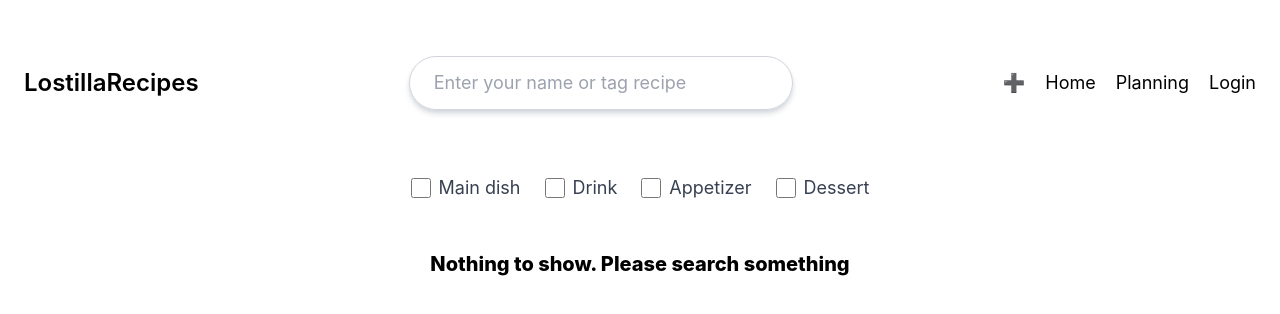
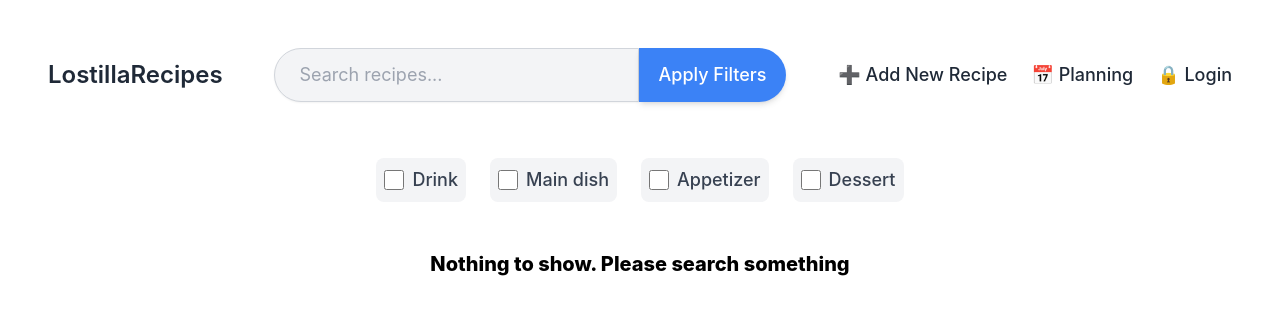
Before and after one commit to JuanjoCervilla/LostillaRecipes-App, a React (Create React App) app in the folder client/: page / in a window 1280 px wide. Shown: the top 314 px of the page. Built offline with nearby package versions, Linux system fonts and the light colour scheme.

Commit message:
checkbox finished

```diff
--- a/client/src/components/navbar/index.jsx
+++ b/client/src/components/navbar/index.jsx
@@ -1,12 +1,17 @@
-import { useContext, useEffect } from "react";
+import { useContext } from "react";
 import { NavLink, useNavigate } from "react-router-dom";
 import { GlobalContext } from "../../context";
 import { useCookies } from "react-cookie";
 
 export default function Navbar() {
-
   // Access context values
-  const { searchParam, setSearchParam, selectedTypes, setSelectedTypes, handleSubmitSearch } = useContext(GlobalContext);
+  const {
+    searchParam,
+    setSearchParam,
+    selectedTypes,
+    setSelectedTypes,
+    handleSubmitSearch,
+  } = useContext(GlobalContext);
 
   const [cookies, setCookies] = useCookies(["access_token"]);
   const navigate = useNavigate();
@@ -33,76 +38,95 @@ export default function Navbar() {
     });
   };
 
-
-
-  // useEffect(() => {
-  //   console.log(selectedTypes)
-  // }, [selectedTypes]); // This will run every time selectedTypes changes
-
   return (
     <div>
     {/* Navbar */}
-      <nav className="flex justify-between items-center py-8 container mx-auto flex-col lg:flex-row gap-5 lg:gap-0">
-        <h2 className="text-2xl font-semibold">
-          <NavLink to={"/"} className="text-black hover:text-gray-700 duration-300">
+    <nav className="flex justify-between items-center py-6 px-6 container mx-auto">
+      {/* Left - Logo */}
+      <h2 className="text-2xl font-semibold text-gray-800">
+        <NavLink to={"/"} className="hover:text-blue-600 transition duration-300">
           LostillaRecipes
         </NavLink>
       </h2>
 
-        {/* Search Bar */}
-        <form onSubmit={handleSubmitSearch}>
+      {/* Center - Search Bar with Apply Filters Button */}
+      <div className="flex items-center gap-3 w-full max-w-lg">
+        <form onSubmit={handleSubmitSearch} className="flex w-full">
           <input
             type="text"
             name="search"
             value={searchParam}
             onChange={(event) => setSearchParam(event.target.value)}
-            placeholder="Enter your name or tag recipe"
-            className="bg-white/80 p-3 px-6 rounded-full outline-none lg:w-96 shadow-md shadow-gray-300 border border-gray-300 transition-all duration-300 ease-in-out transform hover:scale-105 focus:ring-2 focus:ring-blue-400 focus:ring-offset-2 focus:ring-offset-white"
+            placeholder="Search recipes..."
+            className="flex-grow bg-gray-100 p-3 px-6 rounded-l-full outline-none shadow-sm border border-gray-300
+                      transition duration-300 ease-in-out focus:ring-2 focus:ring-blue-400 focus:ring-offset-2"
           />
+          <button
+            type="submit"
+            className="bg-blue-500 text-white px-5 py-3 rounded-r-full font-medium
+                      hover:bg-blue-600 transition duration-300 shadow-md"
+          >
+            Apply Filters
+          </button>
         </form>
+      </div>
 
-        {/* Navbar Links */}
-        <ul className="flex gap-5">
+      {/* Right - Navbar Links */}
+      <ul className="flex gap-6 items-center">
         <li>
-            <NavLink to={"/create-recipe"} className="text-black hover:text-gray-700 duration-300">
-              ➕
+          <NavLink
+            to={"/create-recipe"}
+            className="text-gray-800 font-medium hover:text-blue-600 transition duration-300"
+          >
+            ➕ Add New Recipe
           </NavLink>
         </li>
         <li>
-            <NavLink to={"/"} className="text-black hover:text-gray-700 duration-300">
-              Home
-            </NavLink>
-          </li>
-          <li>
-            <NavLink to={"/planning"} className="text-black hover:text-gray-700 duration-300">
-              Planning
+          <NavLink
+            to={"/planning"}
+            className="text-gray-800 font-medium hover:text-blue-600 transition duration-300"
+          >
+            📅 Planning
           </NavLink>
         </li>
         <li>
           {!cookies.access_token ? (
-              <NavLink to={"/auth"} className="text-black hover:text-gray-700 duration-300">
-                Login
+            <NavLink
+              to={"/auth"}
+              className="text-gray-800 font-medium hover:text-blue-600 transition duration-300"
+            >
+              🔒 Login
             </NavLink>
           ) : (
-              <button onClick={logout}>Logout</button>
+            <button
+              onClick={logout}
+              className="bg-red-500 text-white px-4 py-2 rounded-lg font-medium
+                        hover:bg-red-600 transition duration-300 shadow-sm"
+            >
+              🔓 Logout
+            </button>
           )}
         </li>
       </ul>
     </nav>
 
+
       {/* Food Type Checklist */}
       <div className="w-full py-4 bg-white flex justify-center mt-4">
-        <div className="flex gap-6">
-          {["Main dish", "Drink", "Appetizer", "Dessert"].map((foodType) => (
-            <label key={foodType} className="flex items-center space-x-2">
+        <div className="flex gap-6 items-center justify-center">
+          {["Drink", "Main dish", "Appetizer", "Dessert"].map((foodType) => (
+            <label
+              key={foodType}
+              className="flex items-center space-x-2 p-2 bg-gray-100 rounded-lg hover:bg-gray-200 transition cursor-pointer"
+            >
               <input
                 type="checkbox"
-                value={foodType}
-                checked={selectedTypes.includes(foodType)} // Dynamically check if the type is selected
+                value={foodType.replace(/ /g, "+")}
+                checked={selectedTypes.includes(foodType.replace(/ /g, "+"))}
                 onChange={handleFilterChange}
-                className="h-5 w-5 border-gray-300 rounded focus:ring-2 focus:ring-blue-400"
+                className="h-5 w-5 text-blue-500 border-gray-300 rounded focus:ring-2 focus:ring-blue-400"
               />
-              <span className="text-gray-700">{foodType}</span>
+              <span className="text-gray-700 font-medium">{foodType}</span>
             </label>
           ))}
         </div>
--- a/client/src/context/index.jsx
+++ b/client/src/context/index.jsx
@@ -24,7 +24,6 @@ export default function GlobalState({ children }) {
   useEffect(() => {
     console.log("selectedTypes actualizado en contexto:", selectedTypes);
   }, [selectedTypes]);
-
 
   // FUNCIONES
   // función cuando haces enter en el search bar
@@ -56,8 +55,6 @@ export default function GlobalState({ children }) {
       setSearchParam("");
     }
   }
-
-
 
   //
   function handleAddToPlanning(getCurrentItem) {
```
Also changed, not shown: 1 other file (tests, documents, lock files or other folders). Lines whose indentation alone changed are shown as unchanged.
